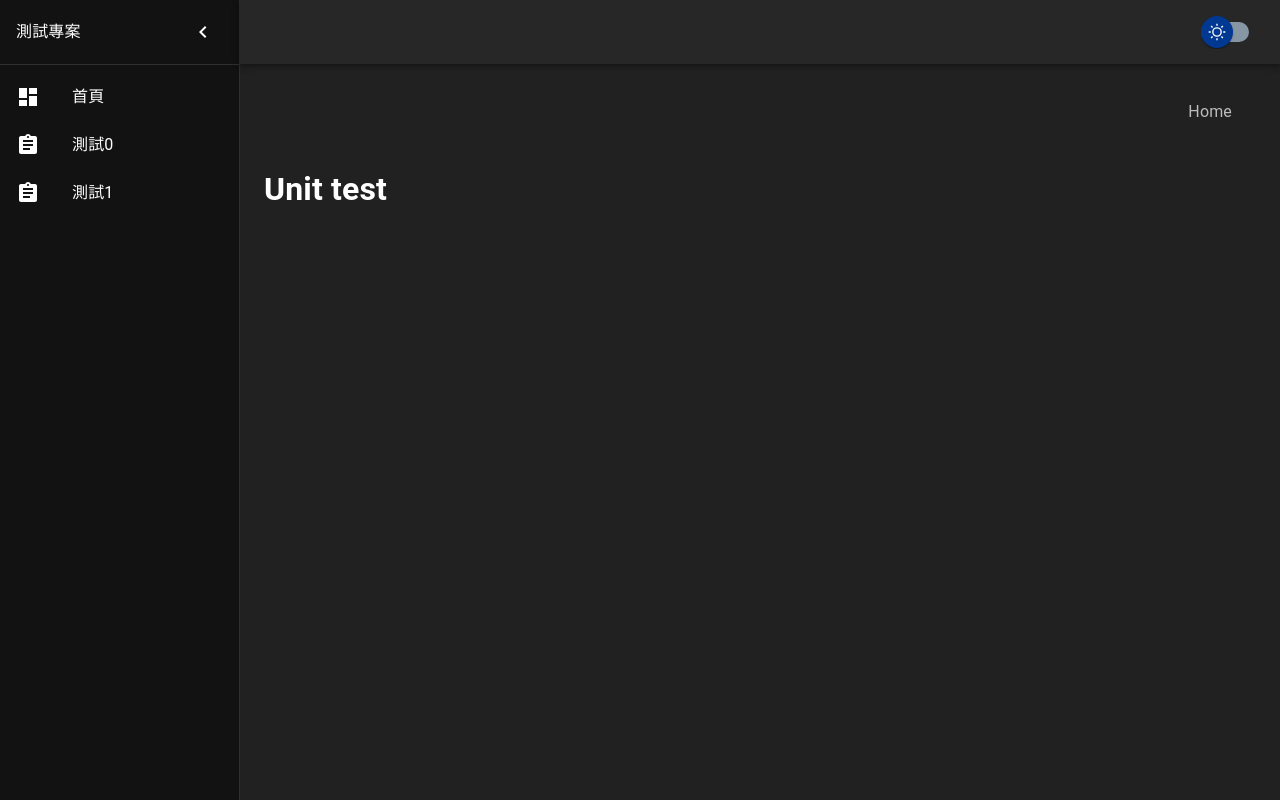
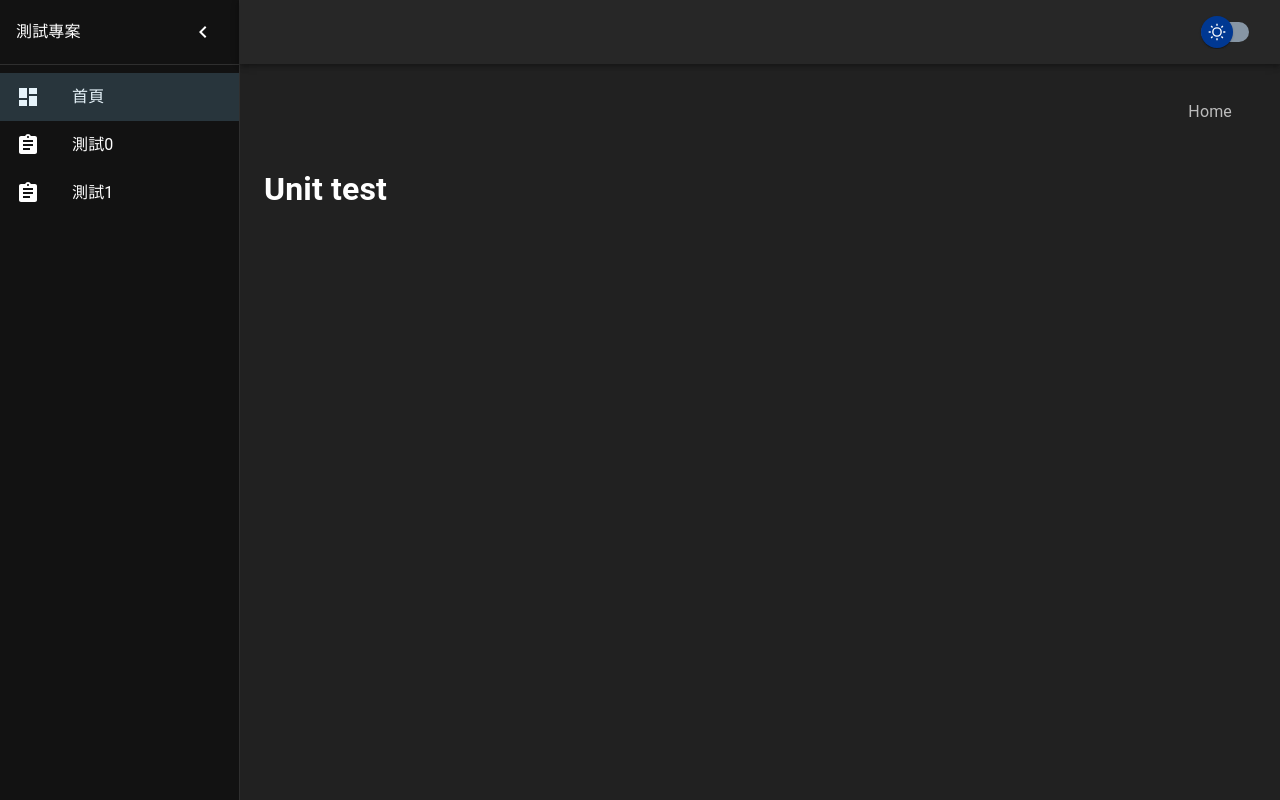
Before and after one commit to Renhz/hello_cra_ts, a React (Create React App) app: page / in a window 1280 px wide. Built offline with nearby package versions, Linux system fonts and the light colour scheme; the HTML template or start-up script is replaced by a standard one.

Commit message:
style: 利用Navlink的active狀態及mui元件的className, 刷亮active按鈕背景色

```diff
--- a/src/components/items/SidebarItems.tsx
+++ b/src/components/items/SidebarItems.tsx
@@ -1,10 +1,11 @@
+import { fontSize } from '@material-ui/system';
 import AssignmentIcon from '@mui/icons-material/Assignment';
 import DashboardIcon from '@mui/icons-material/Dashboard';
 import ListItemButton from '@mui/material/ListItemButton';
 import ListItemIcon from '@mui/material/ListItemIcon';
 import ListItemText from '@mui/material/ListItemText';
 import * as React from 'react';
-import { Link, LinkProps } from 'react-router-dom';
+import { NavLink, LinkProps } from 'react-router-dom';
 
 interface sidebarItem {
   icon: React.ReactElement;
@@ -17,9 +18,9 @@ function ItemLinks(props: sidebarItem) {
   const renderLink = React.useMemo(
     () =>
       React.forwardRef<HTMLAnchorElement, Omit<LinkProps, 'to'>>((itemProps, ref) => (
-        <Link to={to} ref={ref} role={undefined} className={itemProps.className}>
+        <NavLink to={to} ref={ref} role={undefined} className={itemProps.className}>
           {itemProps.children}
-        </Link>
+        </NavLink>
       )),
     [to]
   );
```
